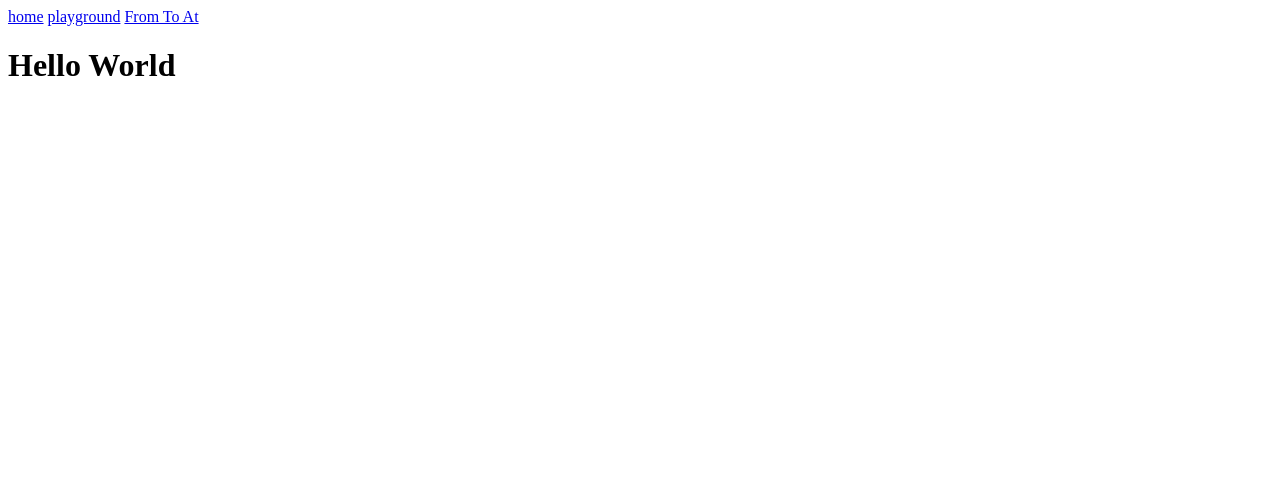
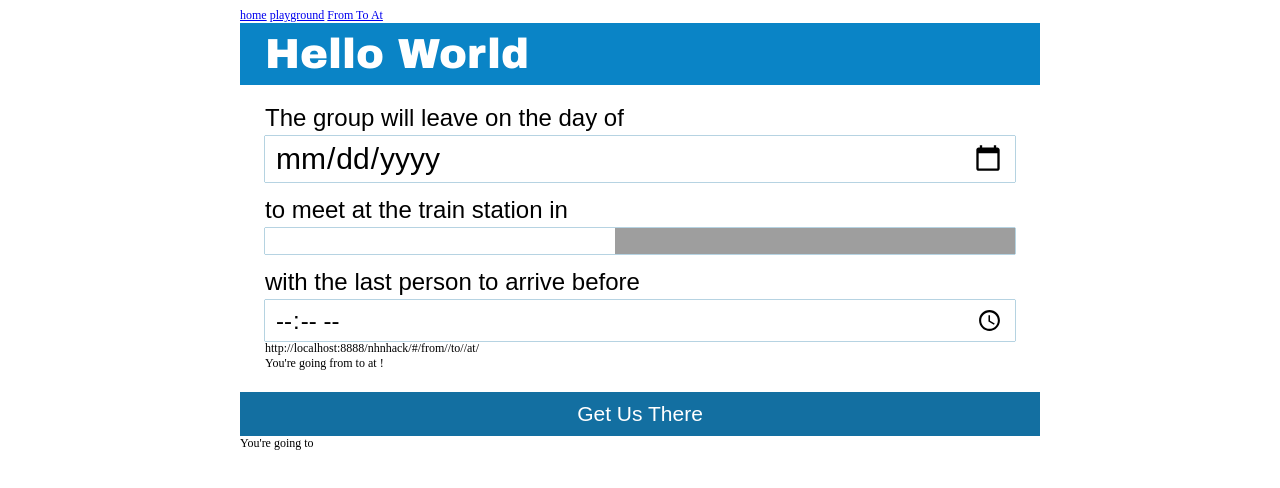
Before and after one commit to emilyeserven/nhvhackathon-itinerary, a website: page index.html in a window 1280 px wide. Drawn offline with nearby package versions, Linux system fonts and the light colour scheme; grey boxes are pictures that could not be loaded.

Commit message:
Added CSS and HTML frontend

```diff
--- a/app/mainBrainComponent/mainBrain.html
+++ b/app/mainBrainComponent/mainBrain.html
@@ -1,3 +1,38 @@
-<div>
+
+<div class="header">
 	<h1>{{$ctrl.text}}</h1>
 </div>
+<div class="organizer-holder">
+	<div class="contents">
+		<div class="organizer-form">
+			<p><span>The group will leave on the day of</span><br />
+			<input type="date" ng-model="$ctrl.to"><br />
+			<span>to meet at the train station in</span></p>
+			<div id="mainselection">
+				<select name="stations" ng-model="$ctrl.at" class="chosen-select">
+					<optgroup>
+						  <option value="New Canaan">New Canaan</option>
+						  <option value="Stamford">Stamford</option>
+						  <option value="New Haven">New Haven</option>
+						  <option value="Grand Central">Grand Central</option>
+					</optgroup>
+				</select><br />
+			</div>
+			<p>
+			<span>with the last person to arrive before</span><br />
+			<input type="time" ng-model="$ctrl.time" /><br />
+			</p>
+		</div>
+		<div class="output">
+			http://localhost:8888/nhnhack/#/from/{{$ctrl.from}}/to/{{$ctrl.to}}/at/{{$ctrl.at}}<br />
+			You're going from <strong>{{$ctrl.from}}</strong> to <strong>{{$ctrl.to}}</strong> at <strong>{{$ctrl.at}}</strong>!
+		</div>
+	</div>
+
+	<div class="submit-holder">
+		<input type="submit" value="Get Us There"/>
+	</div>
+</div>
+<div class="participant-holder">
+	You're going to
+</div>
--- a/index.html
+++ b/index.html
@@ -28,11 +28,16 @@
 		</script>-->
 		<script src="http://apis.google.com/js/client.js?onload=googleOnLoadCallback"></script>
 		<!--<script src="https://maps.googleapis.com/maps/api/js?key=AIzaSyCkUOdZ5y7hMm0yrcCQoCvLwzdM6M8s5qk&callback=initMap"></script>-->
+
+
+		<link rel="stylesheet" type="text/css" href="main.css">
 	<body>
-		<a ui-sref="home">home</a>
-		<a ui-sref="playground">playground<a>
-		<a ui-sref="fromToAt({fromString:'where i am', destString:'somewhere else', dateTimeString:'when ever I can.'})">From To At<a>
-		<h1 ng-if="false">Angular Broke!</h1>
-		<ui-view></ui-view>
+		<div class="container">
+			<a ui-sref="home">home</a>
+			<a ui-sref="playground">playground<a>
+			<a ui-sref="fromToAt({fromString:'where i am', destString:'somewhere else', dateTimeString:'when ever I can.'})">From To At<a>
+			<h1 ng-if="false">Angular Broke!</h1>
+			<ui-view></ui-view>
+		</div>
 	</body>
 </html>
--- /dev/null
+++ b/main.css
@@ -0,0 +1,90 @@
+body {
+    font-size:12px;
+}
+.container {
+    max-width: 800px;
+    margin: 0 auto;
+}
+.header {
+    background-color: #0A84C6;
+    padding: 8px 25px;
+    margin-bottom: 5px;
+}
+h1 {
+    font-family: "Arial Black";
+    font-weight: 400;
+    color: #fff;
+    font-size: 3.5em;
+    padding: 0;
+    margin:0;
+}
+h1 strong {
+    font-weight: 900;
+}
+.contents {
+    padding: 0 25px;
+}
+.contents p {
+    font-family: "Arial";
+    font-size:2em;
+    margin: 0;
+}
+.contents span {
+    line-height: 1.5em;
+    display: inline-block;
+    margin-top: 10px;
+}
+input[type="date"] {
+    width: calc(100% - 20px);
+    font-family: arial;
+    font-size: 1.25em;
+    padding: 5px 10px;
+   box-shadow: 0px 0px 1px #136FA1, 0px 0px 1px #136FA1;
+   border-style:none;
+}
+input[type="submit"] {
+    -webkit-appearance: none;
+    border: #136FA1 2px solid;
+    background-color: #136FA1;
+    color: #fff;
+    padding: 8px 10px;
+    width: 100%;
+    font-size: 1.75em;
+    margin: 1em auto 0;
+    font-family: "Arial";
+    float: none;
+}
+input[type="time"] {
+    width: calc(100% - 20px);
+    font-size: 1em;
+    padding: 5px 10px;
+   box-shadow: 0px 0px 1px #136FA1, 0px 0px 1px #136FA1;
+   border:0;
+   font-family: "Arial";
+}
+.submit-holder {
+    width: 100%;
+    margin: 0 auto;
+}
+#mainselection select {
+   border: 0;
+   color: #000;
+   background: transparent;
+   font-size: 1em;
+   font-weight: bold;
+   padding: 6px 10px;
+   width: 100%;
+   *width: 100%;
+   *background: #58B14C;
+   -webkit-appearance: none;
+}
+
+#mainselection {
+   overflow:hidden;
+   width:100%;
+   -moz-border-radius: 0;
+   -webkit-border-radius: 0;
+   border-radius: 0;
+   box-shadow: 0px 0px 1px #136FA1, 0px 0px 1px #136FA1;
+   background: #fff url("http://i62.tinypic.com/15xvbd5.png") no-repeat scroll right center;
+}
```
